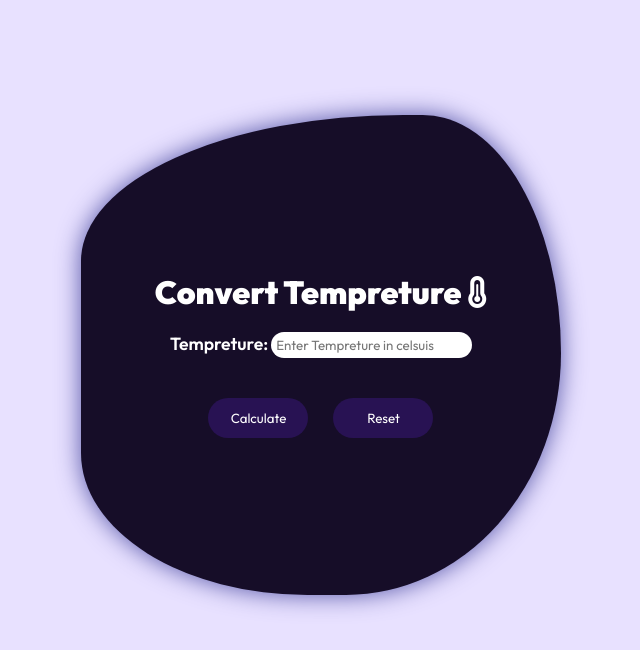
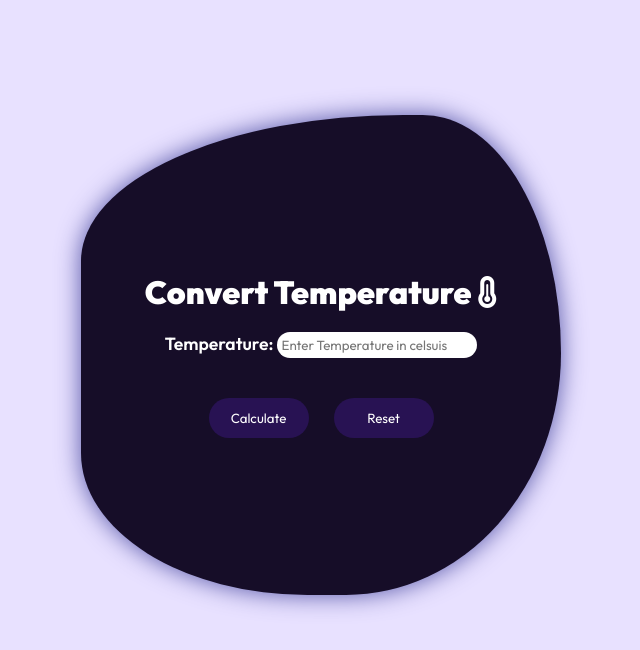
Before and after one commit to Basmola/temperature, a plain HTML site: page index.html in a window 1280 px wide. Shown: the whole page, without its empty margins (319-959 px from the left). Drawn offline with Linux system fonts and the light colour scheme.

Commit message:
Update index.html

```diff
--- a/index.html
+++ b/index.html
@@ -10,11 +10,11 @@
 </head>
 <body>
     <div class="container">
-        <h1>Convert Tempreture <i class="fa-solid fa-temperature-three-quarters"></i></h1>
+        <h1>Convert Temperature <i class="fa-solid fa-temperature-three-quarters"></i></h1>
         <form action="" method="post">
             <div class="input-form">
-            <label for="input">Tempreture:</label>
-            <input type="text" placeholder="Enter Tempreture in celsuis" id="input">
+            <label for="input">Temperature:</label>
+            <input type="text" placeholder="Enter Temperature in celsuis" id="input">
             </div>
             <div class="output"></div>
             <div class="Buttons">
```
